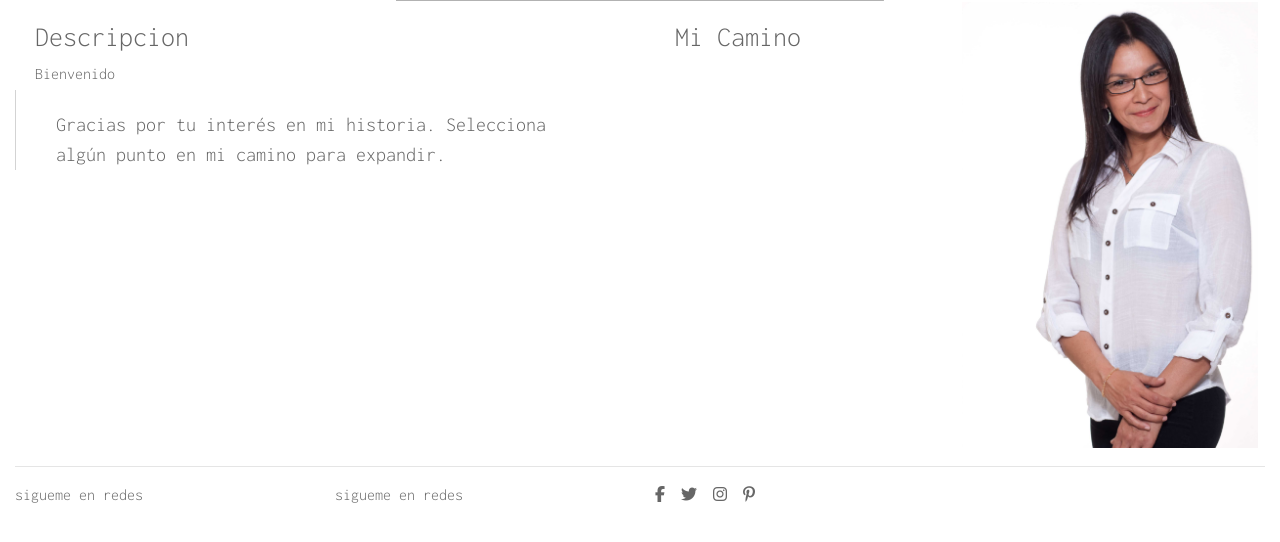
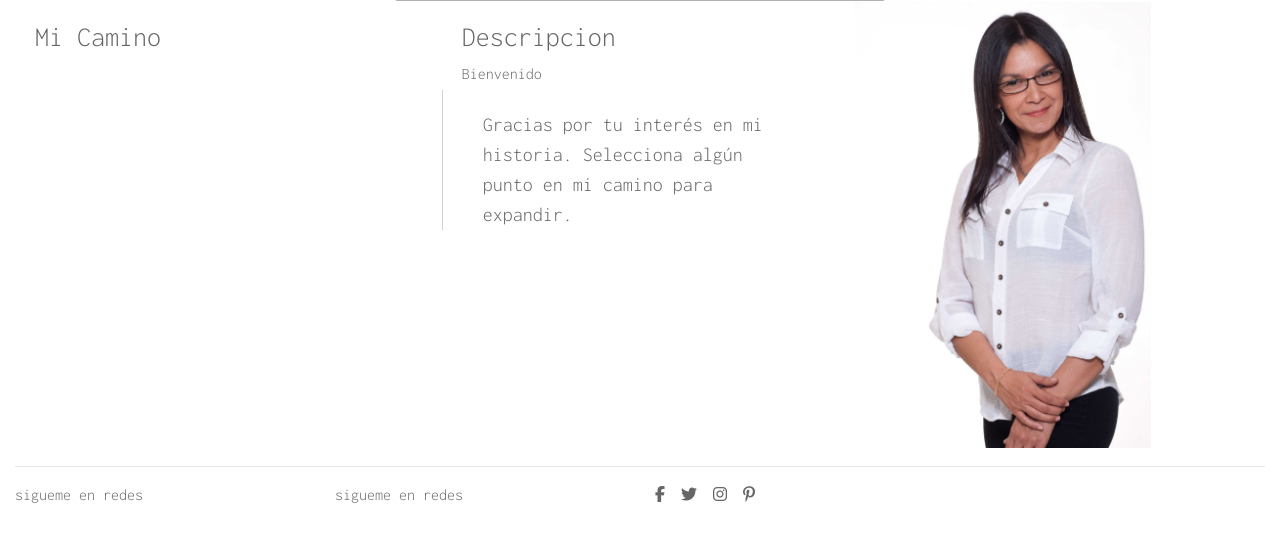
Before and after one commit to EL1909/adela_valverde, a Django app: page /keymoments/keymoments/ in a window 1280 px wide. Shown: the part 113-655 px from the top of the page. Run offline with Django 4.2, Linux system fonts and the light colour scheme; data that the repository does not hold is empty; some libraries are stand-ins or nearby versions.

```diff
--- a/keymoments/templates/keymoments/keymoments.html
+++ b/keymoments/templates/keymoments/keymoments.html
@@ -7,7 +7,7 @@
 {% block content %}
 <div class="container-fluid">
     <div class="row">
-        <div class="col-md-4 col-lg-3 order-2">
+        <div class="col-md-4 col-lg-4 order-1">
             <div class="row quiensoy">
                 <div class="col-12">
                     <h3 class="history-heading">Mi Camino</h3>
@@ -31,7 +31,7 @@
                 </div>
             </div>
         </div>
-        <div class="col-md-4 col-lg-6 order-1">
+        <div class="col-md-4 col-lg-4 order-2">
             <div class="row">
                 <div class="col-12 history-heading">
                     <h3 id="key-moment-title">Descripcion</h3>
@@ -45,8 +45,7 @@
                 </div>
             </div>
         </div>
-        <div class="col-md-4 col-lg-3 d-none d-md-block order-3" id="key-moment-image">
-            <img id="resizable-image" src="" alt="" />
+        <div class="col-md-4 col-lg-4 d-none d-md-block order-3" id="key-moment-image">
         </div>
     </div>
     <hr>
```
